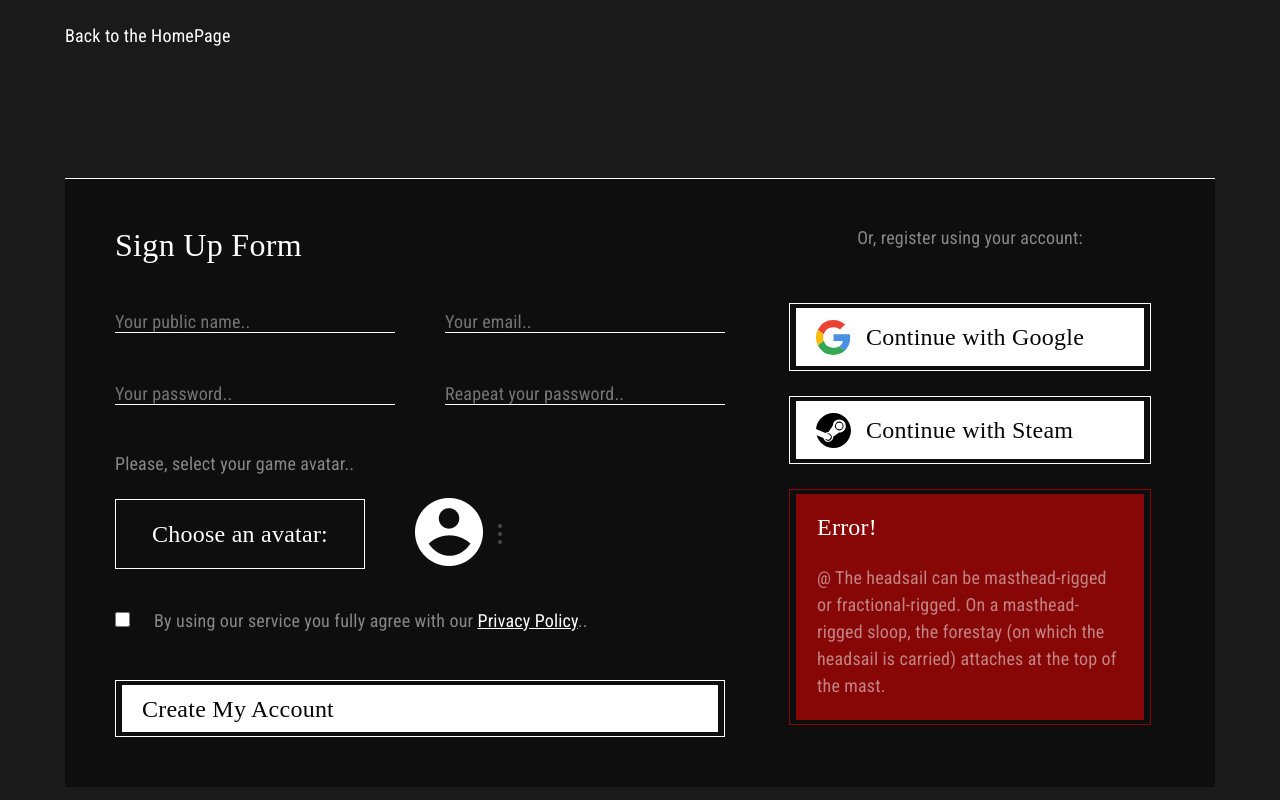
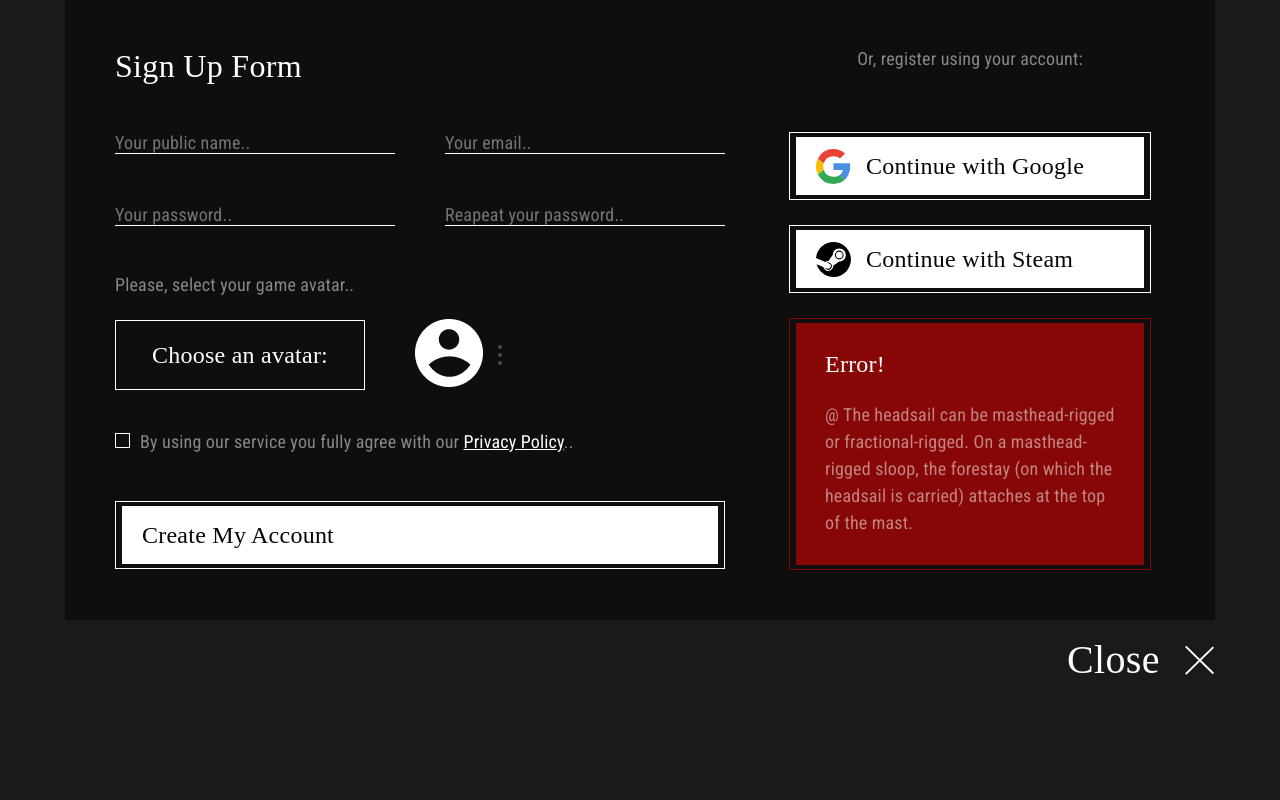
Before and after one commit to MartinLilt/one-pirate-peso-game, a Next.js app in the folder docker/front-site/: page / in a window 1280 px wide. Shown: the top 800 px of the page. Built offline with nearby package versions, Linux system fonts and the light colour scheme; a web font is replaced by a local one.

Commit message:
AuthForm bugfix

```diff
--- a/docker/front-site/app/layout.js
+++ b/docker/front-site/app/layout.js
@@ -43,7 +43,7 @@ export default function RootLayout({ children }) {
         <main>{children}</main>
         <Footer />
         <Modal active={activeAuth} setActive={setActiveAuth}>
-          <Header />
+          {/* <Header /> */}
           <AuthForm active={activeAuth} setActive={setActiveAuth} />
         </Modal>
         <Modal active={activePriv} setActive={setActivePriv}>
--- a/docker/front-site/components/homeSections/AuthForm/AuthForm.jsx
+++ b/docker/front-site/components/homeSections/AuthForm/AuthForm.jsx
@@ -1,5 +1,4 @@
 import { useState } from "react";
-import styled from 'styled-components';
 import s from "./AuthForm.module.scss";
 import Image from "next/image";
 import noAvatar from "../../../assets/img/home/desktop/noavatar-desk-1x.png";
@@ -7,7 +6,6 @@ import Close from "../../../assets/icon/close.svg";
 import Google from "../../../assets/icon/google-svgrepo-com 1.svg";
 import Steam from "../../../assets/icon/steam.svg";
 import ThreeDots from "../../shared/ThreeDots/ThreeDots";
-const Input = styled.input.attrs({ type: "checkbox" })``;
 
 const initialState = {
   name: "",
@@ -110,13 +108,15 @@ const AuthForm = ({ active, setActive }) => {
             </div>
           </div>
           <div className={s.authform__checkbox}>
-            <Input
-              type="checkbox"
-              id="agreePriv"
-              name="agreePriv"
-              className={s.authform__check}
-            />
             <label htmlFor="agreePriv" className={s.authform__checklabel}>
+              <input
+                type="checkbox"
+                id="agreePriv"
+                name="agreePriv"
+                className={s.authform__check}
+              />
+              <span className={s.authform__checkbox_sqcheck}>&#10004;</span>
+              <span className={s.authform__checkbox_sq}></span>
               By using our service you fully agree with our&nbsp;
               <a href="#" className={s.authform__labeltext}>
                 Privacy Policy
@@ -133,7 +133,7 @@ const AuthForm = ({ active, setActive }) => {
             Or, register using your account:
           </p>
           <button className={s.authform__btn_account}>
-            <p className={s.authform__text_submit}>
+            <p className={s.authform__text_auth}>
               <Image
                 src={Google}
                 width={35}
@@ -145,7 +145,7 @@ const AuthForm = ({ active, setActive }) => {
             </p>
           </button>
           <button className={s.authform__btn_account}>
-            <p className={s.authform__text_submit}>
+            <p className={s.authform__text_auth}>
               <Image
                 src={Steam}
                 width={35}
--- a/docker/front-site/components/homeSections/AuthForm/AuthForm.module.scss
+++ b/docker/front-site/components/homeSections/AuthForm/AuthForm.module.scss
@@ -1,4 +1,7 @@
 .authform {
+  display: none;
+  @media screen and (min-width: 1200px) {
+    display: block;
     padding-bottom: 50px;
 
     &__signup {
@@ -61,20 +64,41 @@
       margin-bottom: 50px;
     }
 
-  &__check {
-    background-color: var(--accent-background);
-    color: var(--accent-background);
-    margin-right: 24px;
-    width: 15px;
-    height: 15px;
-  }
-
     &__checklabel {
       color: var(--opacity-font-2);
+      padding-left: 25px;
     }
     &__labeltext {
       color: var(--main-font-color);
       text-decoration: underline;
+    }
+
+    &__check {
+      appearance: none;
+      -webkit-appearance: none;
+      -moz-appearance: none;
+      position: absolute;
+
+      & + .authform__checkbox_sqcheck {
+        display: none;
+      }
+
+      &:checked + .authform__checkbox_sqcheck {
+        display: block;
+        position: absolute;
+        width: 15px;
+        height: 15px;
+        background-color: var(--accent-background);
+        border: 1px solid var(--main-font-color);
+        color: var(--main-font-color);
+      }
+    }
+    .authform__checkbox_sq {
+      display: block;
+      position: absolute;
+      width: 15px;
+      height: 15px;
+      border: 1px solid var(--main-font-color);
     }
 
     &__btn {
@@ -119,6 +143,17 @@
       color: var(--main-element-color);
       font-size: 24px;
       font-family: var(--accent-font);
+      padding: 17px 20px;
+      display: flex;
+      text-align: start;
+      display: flex;
+      align-items: center;
+    }
+    &__text_auth {
+      background-color: var(--accent-element-color);
+      color: var(--main-element-color);
+      font-size: 24px;
+      font-family: var(--accent-font);
       padding: 11.5px 20px;
       display: flex;
       text-align: start;
@@ -137,7 +172,7 @@
     }
 
     &__text_reg {
-    margin-bottom: 56px;
+      margin-bottom: 64px;
       color: var(--opacity-font-2);
     }
 
@@ -148,7 +183,7 @@
       padding: 4px 6px;
     }
     &__error_text {
-    padding: 21px;
+      padding: 29px;
       background-color: var(--error-color);
     }
 
@@ -163,3 +198,4 @@
       line-height: 1.5;
     }
   }
+}
--- a/docker/front-site/styles/globals.scss
+++ b/docker/front-site/styles/globals.scss
@@ -39,7 +39,8 @@ a {
 a:hover,
 a:focus,
 button:hover,
-button:focus {
+button:focus,
+label:hover {
   cursor: url("../assets/icon/cursor_hover.png"), auto;
 }
 
```
Also changed, not shown: docker/front-site/assets/icon/check.svg (added), docker/front-site/assets/icon/rectangle.svg (added). Lines whose indentation alone changed are shown as unchanged.
